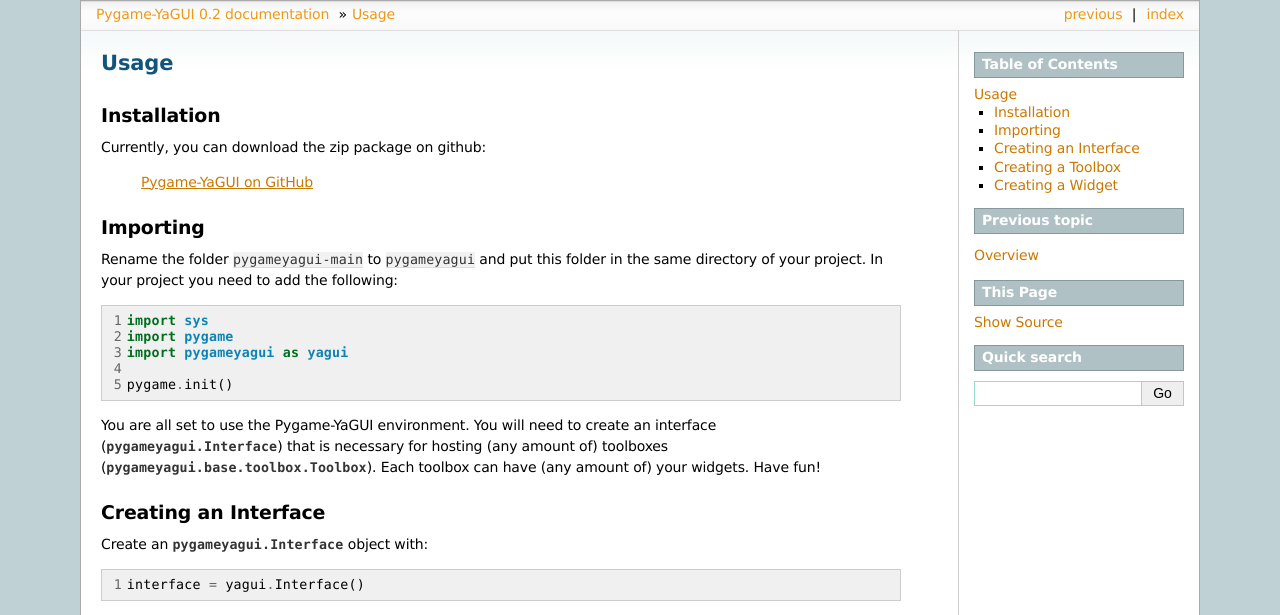
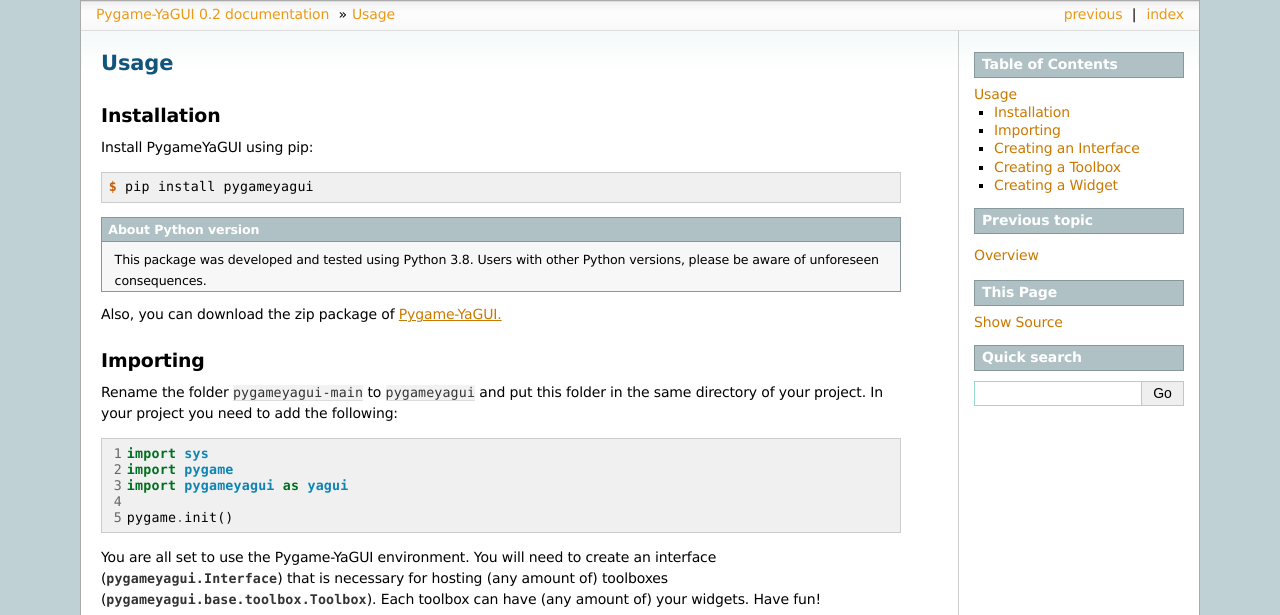
Before and after one commit to alxndremaciel/pygameyagui, a Sphinx documentation site: the page built from docs/source/usage.md, in a window 1280 px wide. Shown: the top 615 px of the page. Built offline with Sphinx 7.4.7, drawn with Linux system fonts in a browser that asks for light colours; some of the changed text lies outside the part shown; grey boxes are pictures that could not be loaded.

````diff
--- a/docs/source/usage.md
+++ b/docs/source/usage.md
@@ -2,9 +2,16 @@
 
 ## Installation
 
-Currently, you can download the zip package on github:
+Install PygameYaGUI using pip:
 
->[Pygame-YaGUI on GitHub](https://github.com/alxndremaciel/pygameyagui/archive/refs/heads/main.zip)
+```console
+$ pip install pygameyagui
+```
+```{admonition} About Python version
+This package was developed and tested using Python 3.8. Users with other Python versions, please be aware of unforeseen consequences.
+```
+
+Also, you can download the zip package of [Pygame-YaGUI.](https://github.com/alxndremaciel/pygameyagui/archive/refs/heads/main.zip)
 
 ## Importing
 
@@ -26,11 +33,8 @@
 ## Creating an Interface
 
 Create an {py:class}`pygameyagui.Interface` object with:
-```{eval-rst}
-.. code-block:: python
-    :linenos:
-
-    interface = yagui.Interface()
+```python
+interface = yagui.Interface()
 ```
 
 ```{eval-rst}
@@ -41,6 +45,10 @@
 
 Create a {py:class}`pygameyagui.base.toolbox.Toolbox` object with:
 
+```python
+toolbox = yagui.Toolbox(interface, 'This is a Toolbox')
+```
+
 ```{eval-rst}
 .. autoclass:: pygameyagui.base.toolbox.Toolbox
 ```
````
Also changed, not shown: pygameyagui/__init__.py (+3 -7 lines), 1 other file.
